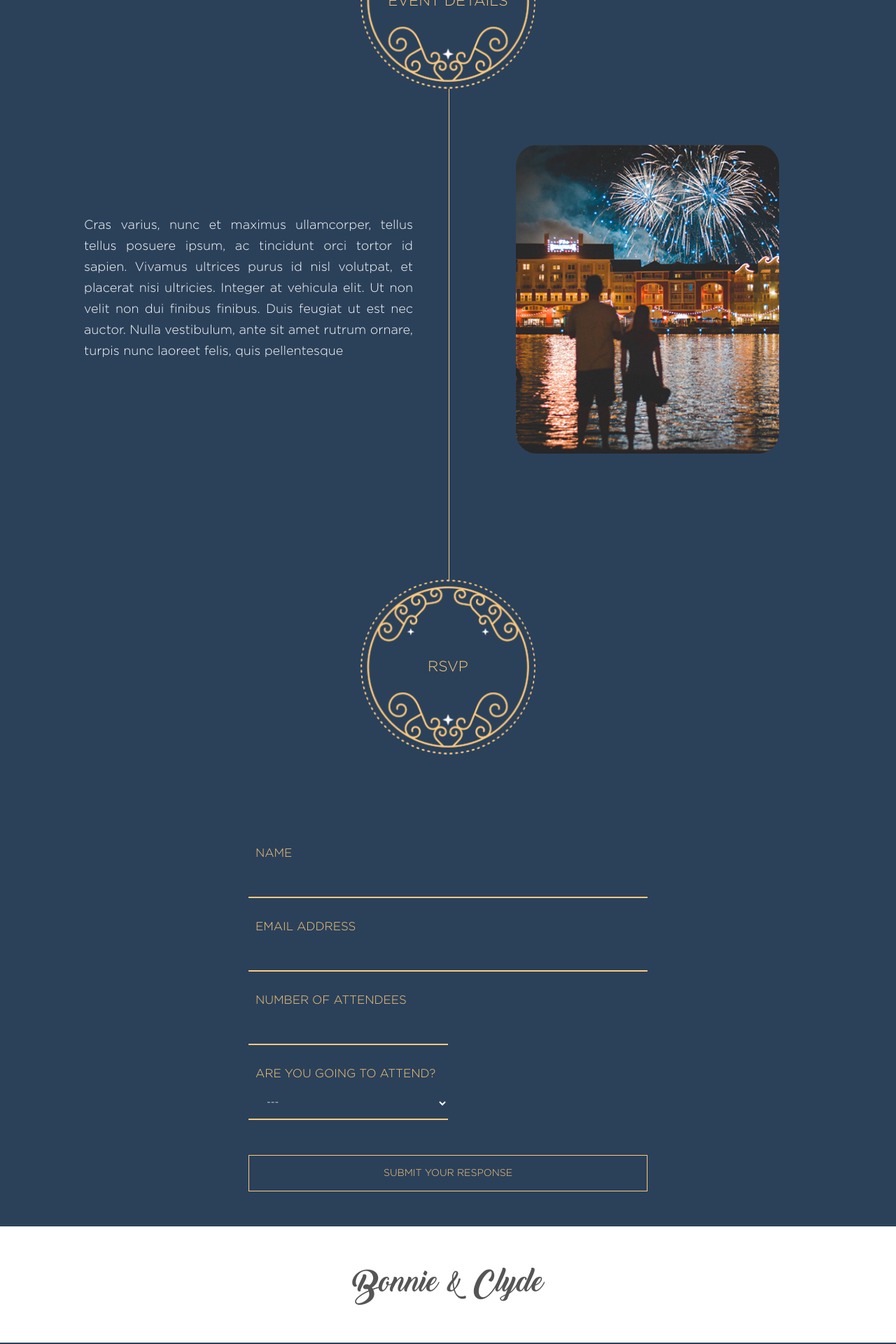
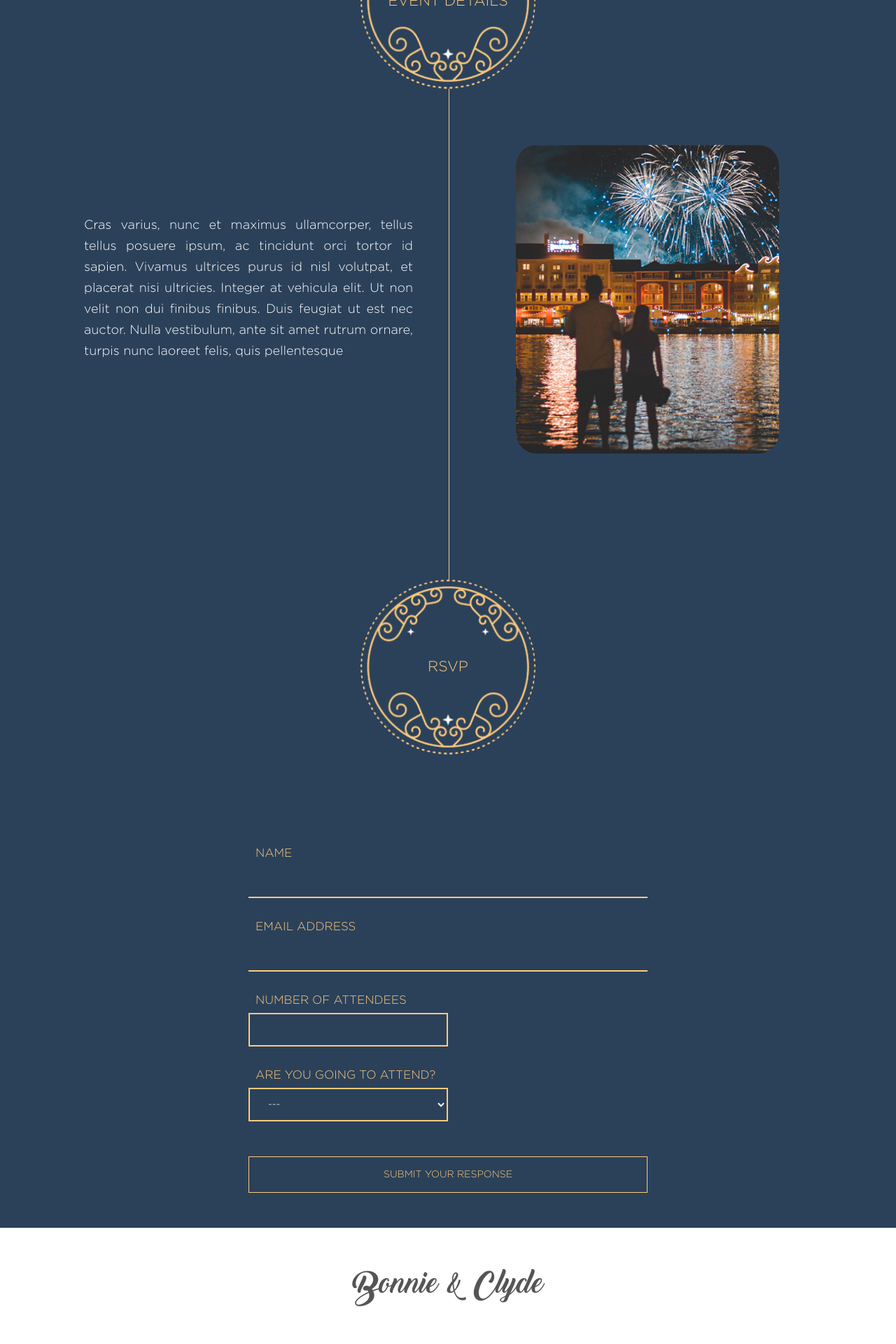
Before and after one commit to project-agape/wedding-template4, a Jekyll site: the page built from index.html, in a window 1280 px wide. Shown: the part 2075-3995 px from the top of the page at 70% size. Built offline with Jekyll 4.4.1, drawn with Linux system fonts in a browser that asks for light colours; nearby versions of some CDN libraries.

Commit message:
Update rsvp section

```diff
--- a/_sass/home.sass
+++ b/_sass/home.sass
@@ -199,11 +199,13 @@ html,body
         .content-number
           max-width: 50%
           min-width: 50%
+          border: 2px solid #ffcb7d
         .content-select
           padding: 0 22px
           max-width: 50%
           min-width: 50%
           height: 48px
+          border: 2px solid #ffcb7d
       .content-button-container
         max-width: 50%
         min-width: 50%
```
